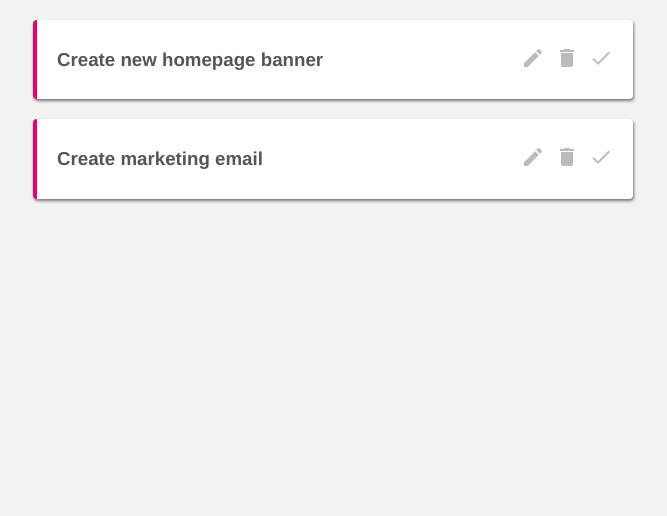
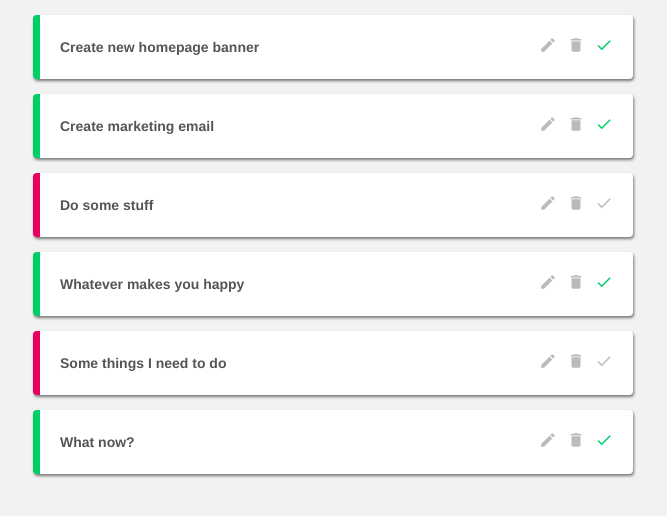
Before and after one commit to NCols/UdemyNetNinja, a Vue app in the folder project-planner/: page / in a window 1280 px wide. Shown: the top 516 px of the page, without its empty margins (307-974 px from the left). Built offline with nearby package versions, Linux system fonts and the light colour scheme; data requests are answered from the project's data file.

Commit message:
Toggle Complete

```diff
--- a/project-planner/data/db.json
+++ b/project-planner/data/db.json
@@ -4,13 +4,37 @@
         "id": 1,
         "title": "Create new homepage banner",
         "details": "What is a banner?",
-            "complete": false
+        "complete": true
       },
       {
         "id": 2,
         "title": " Create marketing email",
         "details": "It's useless",
         "complete": true
+      },
+      {
+        "id": 3,
+        "title": "Do some stuff",
+        "details": "Stuff is cool",
+        "complete": false
+      },
+      {
+        "id": 4,
+        "title": " Whatever makes you happy",
+        "details": "Sunsets",
+        "complete": true
+      },
+      {
+        "id": 5,
+        "title": "Some things I need to do",
+        "details": "Priorities",
+        "complete": false
+      },
+      {
+        "id": 6,
+        "title": " What now?",
+        "details": "Bored",
+        "complete": true
       }
     ]
   }
--- a/project-planner/src/components/SingleProject.vue
+++ b/project-planner/src/components/SingleProject.vue
@@ -1,11 +1,11 @@
 <template>
-  <div class="project">
+  <div class="project" :class="{ complete: project.complete }">
     <div class="actions">
       <h3 @click="showDetails = !showDetails">{{ project.title }}</h3>
       <div class="icons">
         <span class="material-icons">edit</span>
         <span @click="deleteProject" class="material-icons">delete</span>
-        <span class="material-icons">done</span>
+        <span @click="toggleComplete" class="material-icons tick">done</span>
       </div>
     </div>
     <div v-if="showDetails" class="details">
@@ -20,30 +20,49 @@ export default {
   data() {
     return {
       showDetails: false,
-      uri: 'http://localhost:3000/projects/' + this.project.id  // JSON API endpoint to delete an individual project
+      uri: "http://localhost:3000/projects/" + this.project.id,
     };
   },
   methods: {
-      deleteProject() {
-          fetch(this.uri, { method: 'DELETE' }) // Makes a DELETE request to the JSON server at the 'uri' endpoint.
-            .then(() => this.$emit('deleteProj', this.project.id)) // After emitting this custom event, we now must listen to it in our 'Home.vue' component. This event will allow us to keep the local 'projects' array from Home.vue aligned with the db. In this case, if we click delete, then the item should disappear from db (line above) and from the screen, so we update the projects property as well.
-            .catch(err => console.log(err.message))
-      }
+    deleteProject() {
+      fetch(this.uri, { method: "DELETE" })
+        .then(() => this.$emit("deleteProj", this.project.id))
+        .catch((err) => console.log(err.message));
+    },
+    toggleComplete() {
+      fetch(this.uri, {
+        method: "PATCH",
+        headers: { "Content-Type": "application/json" },
+        body: JSON.stringify({ complete: !this.project.complete }), // Send JSON data to the server, update complete property of our project (we have the correct project b/c our uri includes the project id)
+      })
+        .then(() => this.$emit("completeProj", this.project.id))
+        .catch(err => console.log(err))
+    },
   },
 };
+
+// Additional comments:
+// :class="{ complete: project.complete }" => means we will apply the class 'complete' to the element if 'project.complete' = true
 </script>
 
 <style>
 .project {
-  margin: 20px auto;
+  margin: 15px auto;
   background: white;
   padding: 10px 20px;
   border-radius: 4px;
   box-shadow: 1px 2px 3px rgba(0, 0, 0, 0.5);
-  border-left: 4px solid #e90074;
+  border-left: 7px solid #e90061;
 }
+/* Completed projects */
+.project.complete{
+    border-left: 7px solid #00ce67;
+}
+
+
 h3 {
   cursor: pointer;
+  font-size: 14px;
 }
 .actions {
   display: flex;
@@ -51,12 +70,18 @@ h3 {
   align-items: center;
 }
 .material-icons {
-    font-size: 24px;
-    margin-left: 10px;
-    color: #bbb;
-    cursor: pointer;
+  font-size: 18px;
+  margin-left: 10px;
+  color: #bbb;
+  cursor: pointer;
 }
 .material-icons:hover {
-    color: #777;
+  color: #777;
+}
+.project.complete .tick {
+    color: #00ce67;
+}
+.details {
+    font-size: 12px;
 }
 </style>
--- a/project-planner/src/views/Home.vue
+++ b/project-planner/src/views/Home.vue
@@ -2,7 +2,7 @@
   <div class="home">
     <div v-if="projects.length">
       <div v-for="project in projects" :key="project.id">
-        <SingleProject :project="project" @deleteProj="handleDelete" />
+        <SingleProject :project="project" @deleteProj="handleDelete" @completeProj="handleComplete" />
       </div>
     </div>
   </div>
@@ -28,10 +28,16 @@ export default {
       .catch((err) => console.log(err.message));
   },
   methods: {
-    handleDelete(id) {  // The id that we pass here comes from SingleProject.vue "then(() => this.$emit('deleteProj', this.project.id))"
+    handleDelete(id) {
       this.projects = this.projects.filter((project) => {
-        return project.id != id  // Keep the projects which id's are not the one we want to delete.
+        return project.id != id
       })
+    },
+    handleComplete(id) {
+      let proj = this.projects.find(project => {
+        return project.id === id  // Return true if the 'id' (passed param) matches project.id for every project, if true, return and assign to 'proj' variable. This way we look for the project we need, based on id, we store it in proj.
+      })
+      proj.complete = !proj.complete  // Update the 'complete' property for that particular project.
     }
   }
 };
```
Also changed, not shown: project-planner/data/db copy.json (+25 -1 lines). Lines whose indentation alone changed are shown as unchanged.
